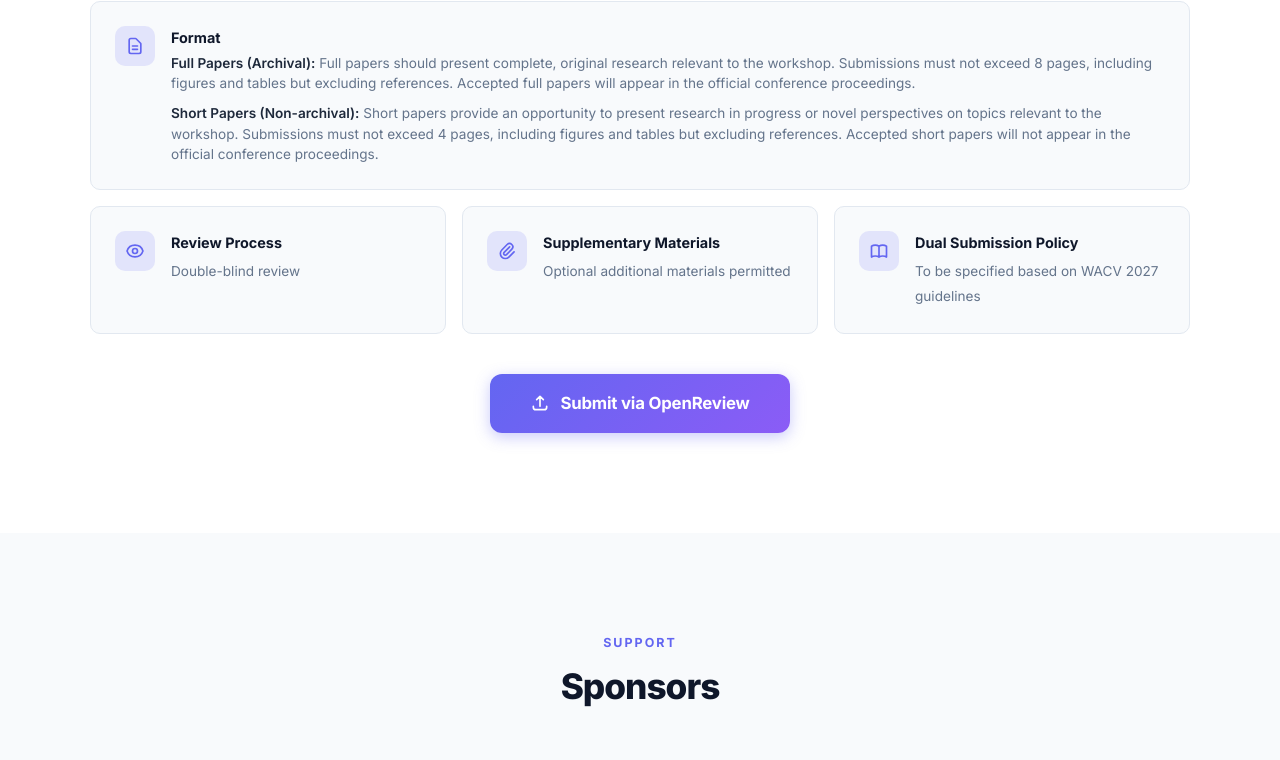
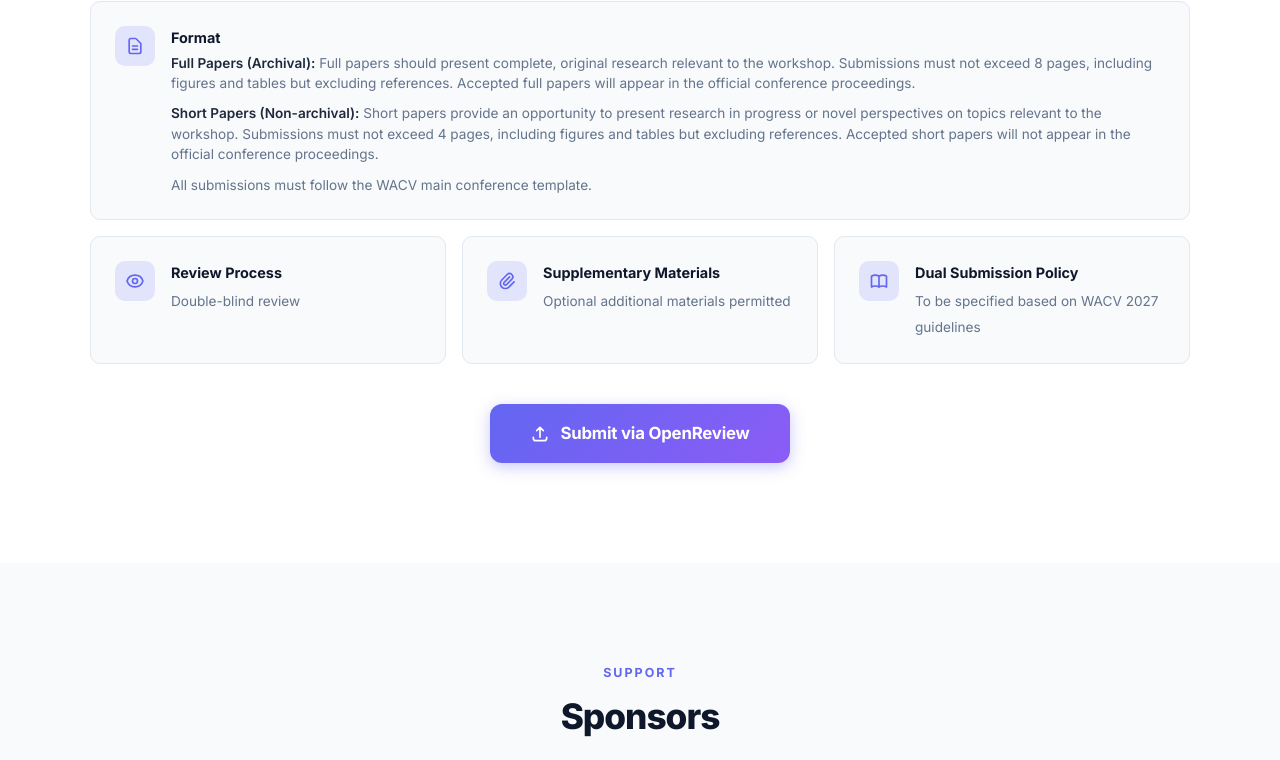
Before and after one commit to unimug/unimug2027, a plain HTML site: page index.html in a window 1280 px wide. Shown: the part 7324-8084 px from the top of the page. Drawn offline with Linux system fonts and the light colour scheme.

Commit message:
feat: Note that submissions follow the WACV main conference template

```diff
--- a/index.html
+++ b/index.html
@@ -1396,6 +1396,7 @@
                     <strong>Format</strong>
                     <span class="track"><span class="track-name">Full Papers (Archival):</span> Full papers should present complete, original research relevant to the workshop. Submissions must not exceed 8 pages, including figures and tables but excluding references. Accepted full papers will appear in the official conference proceedings.</span>
                     <span class="track"><span class="track-name">Short Papers (Non-archival):</span> Short papers provide an opportunity to present research in progress or novel perspectives on topics relevant to the workshop. Submissions must not exceed 4 pages, including figures and tables but excluding references. Accepted short papers will not appear in the official conference proceedings.</span>
+                    <span class="track">All submissions must follow the WACV main conference template.</span>
                 </div>
             </div>
             <div class="guideline-item">
```
